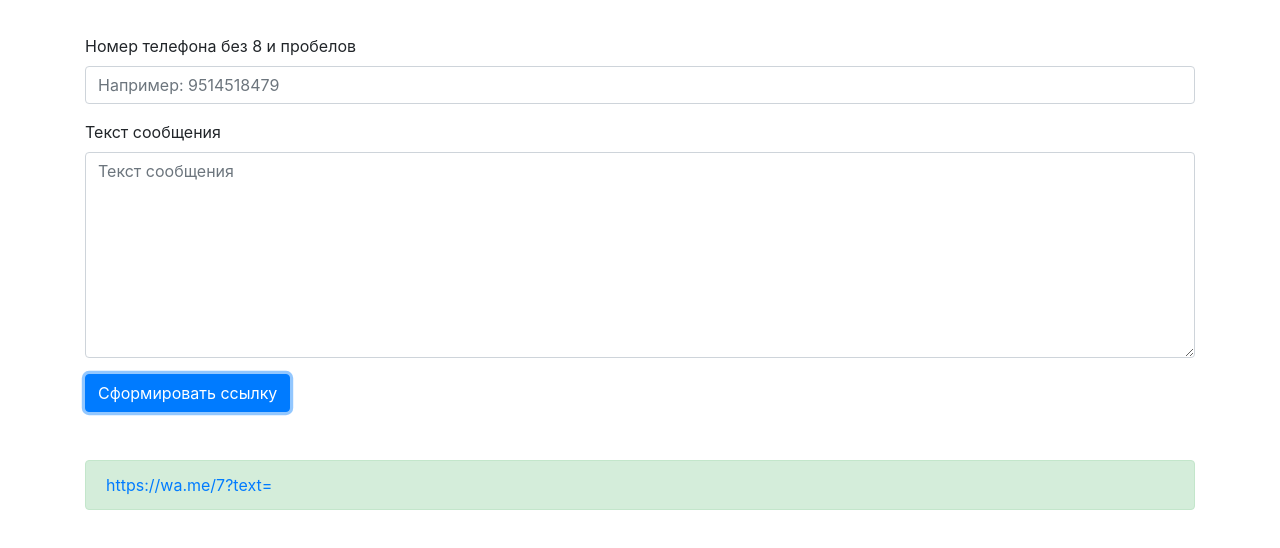
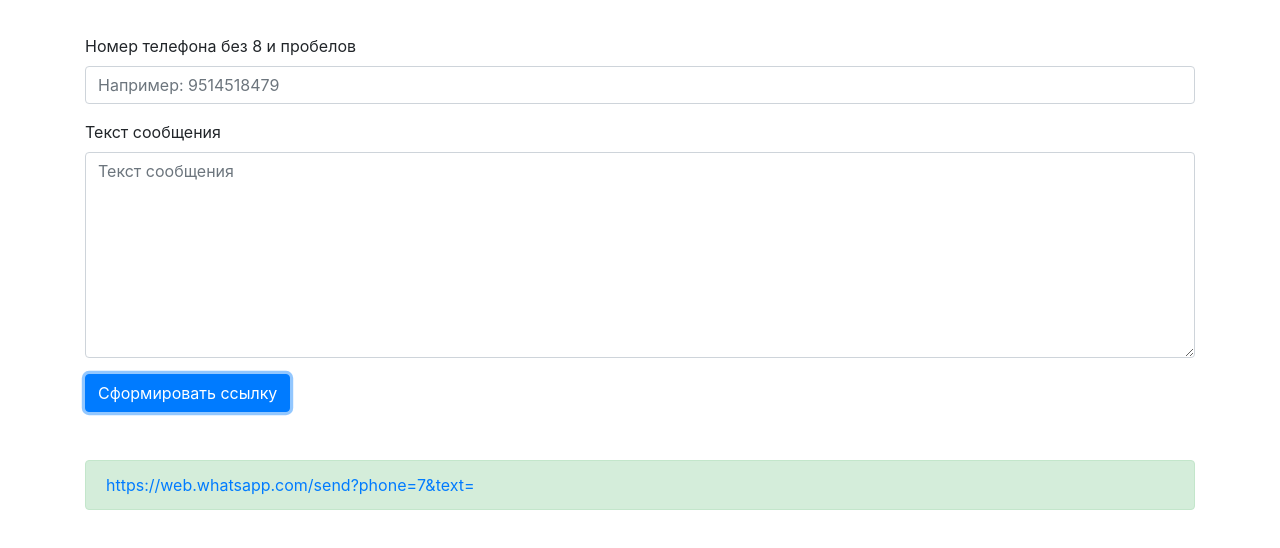
Before and after one commit to khasenovweb93/khasenovweb93.github.io, a plain HTML site: page whatsapp/index.html in a window 1280 px wide. Both pictures are taken after a click on the button "Сформировать ссылку". Shown: the part 166-714 px from the top of the page. Drawn offline with nearby package versions, Linux system fonts and the light colour scheme.

Commit message:
dkfjdfkjdjhfb

```diff
--- a/whatsapp/index.html
+++ b/whatsapp/index.html
@@ -52,8 +52,8 @@
         $('.whatsapp_addlink').click(function(){
           var phone = $('.whatsapp__phone').val();
           var text = encodeURI($('.whatsapp__text').val());
-          $('.whatsapp__link').text('https://wa.me/7'+phone+'?text='+text+'');
-          $('.whatsapp__link').attr('href','https://wa.me/7'+phone+'?text='+text+'');
+          $('.whatsapp__link').text('https://web.whatsapp.com/send?phone=7'+phone+'&text='+text+'');
+          $('.whatsapp__link').attr('href','https://web.whatsapp.com/send?phone=7'+phone+'&text='+text+'');
         });
       });
     </script>
```
